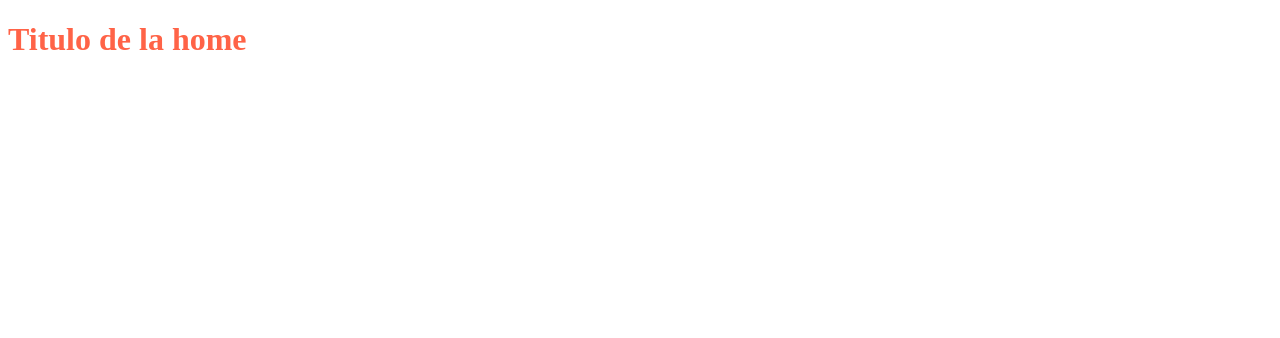
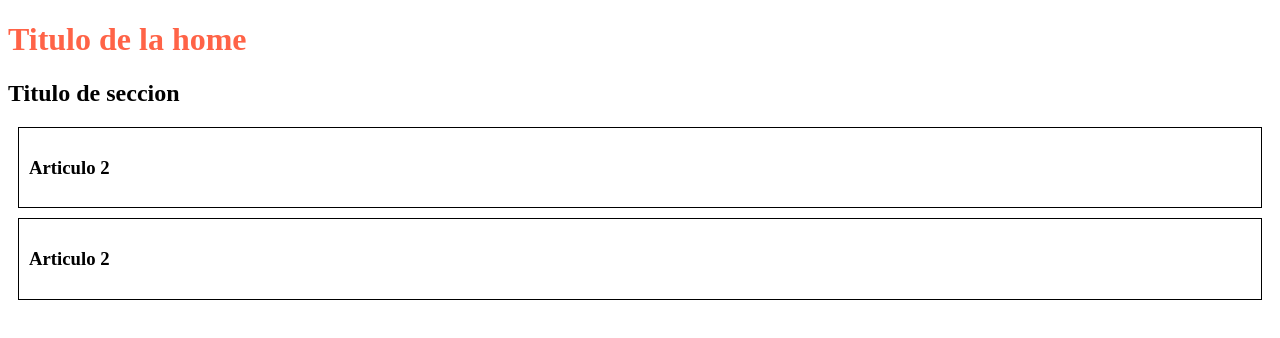
Before and after one commit to VicMFL-01/proyecto3_git, a plain HTML site: page index.html in a window 1280 px wide. Drawn offline with Linux system fonts and the light colour scheme.

Commit message:
Home terminado

```diff
--- a/css/style.css
+++ b/css/style.css
@@ -1,3 +1,9 @@
 h1 {
     color: tomato;
 }
+
+article {
+    padding: 10px;
+    border: 1px solid black;
+    margin: 10px;
+}
--- a/index.html
+++ b/index.html
@@ -12,6 +12,15 @@
         <header></header>
         <main>
             <h1>Titulo de la home</h1>
+            <section>
+                <h2>Titulo de seccion</h2>
+                <article>
+                    <h3>Articulo 2</h3>
+                </article>
+                <article>
+                    <h3>Articulo 2</h3>
+                </article>
+            </section>
         </main>
         <footer></footer>
     </div>
```
